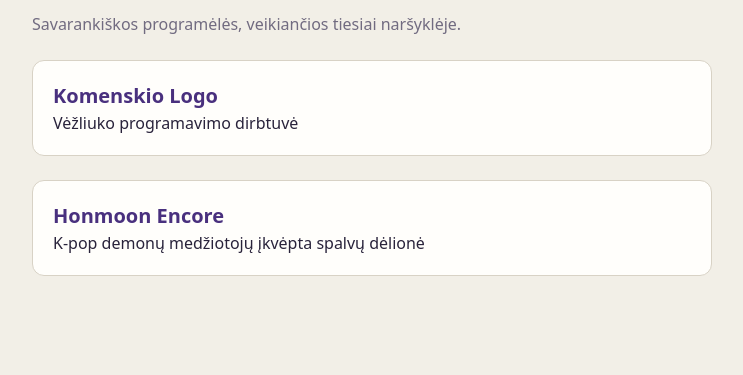
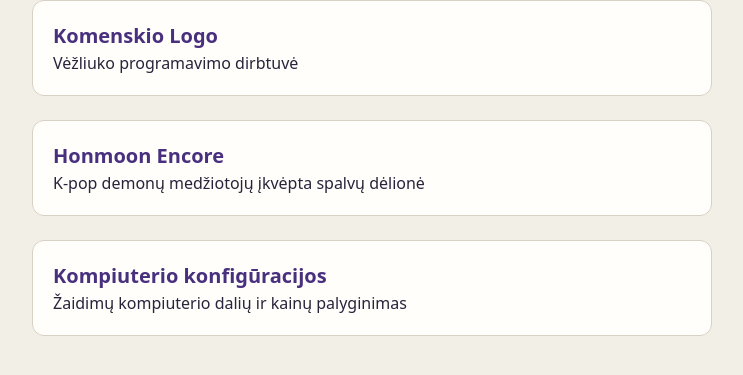
Before and after one commit to dziulius/tiny-web-tools, a plain HTML site: page docs/index.html in a window 1280 px wide. Shown: the part 299-674 px from the top of the page, without its empty margins (268-1011 px from the left). Drawn offline with Linux system fonts and the light colour scheme.

Commit message:
Link PC builds page from docs index

```diff
--- a/docs/index.html
+++ b/docs/index.html
@@ -21,6 +21,7 @@
     <p>Savarankiškos programėlės, veikiančios tiesiai naršyklėje.</p>
     <a href="kom_logo/"><strong>Komenskio Logo</strong>Vėžliuko programavimo dirbtuvė</a>
     <a href="nightbloom/"><strong>Honmoon Encore</strong>K-pop demonų medžiotojų įkvėpta spalvų dėlionė</a>
+    <a href="pc/"><strong>Kompiuterio konfigūracijos</strong>Žaidimų kompiuterio dalių ir kainų palyginimas</a>
   </main>
 </body>
 </html>
```
